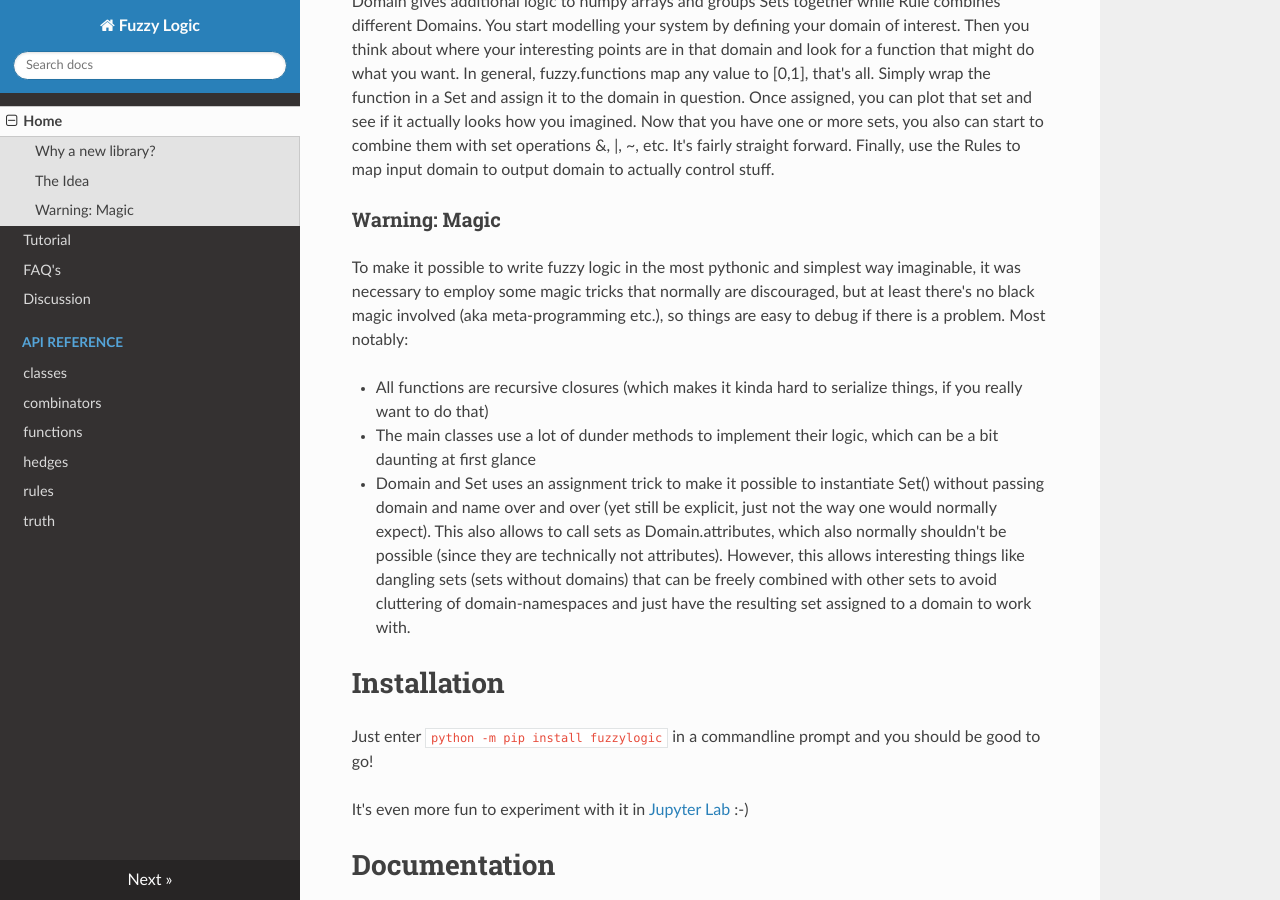
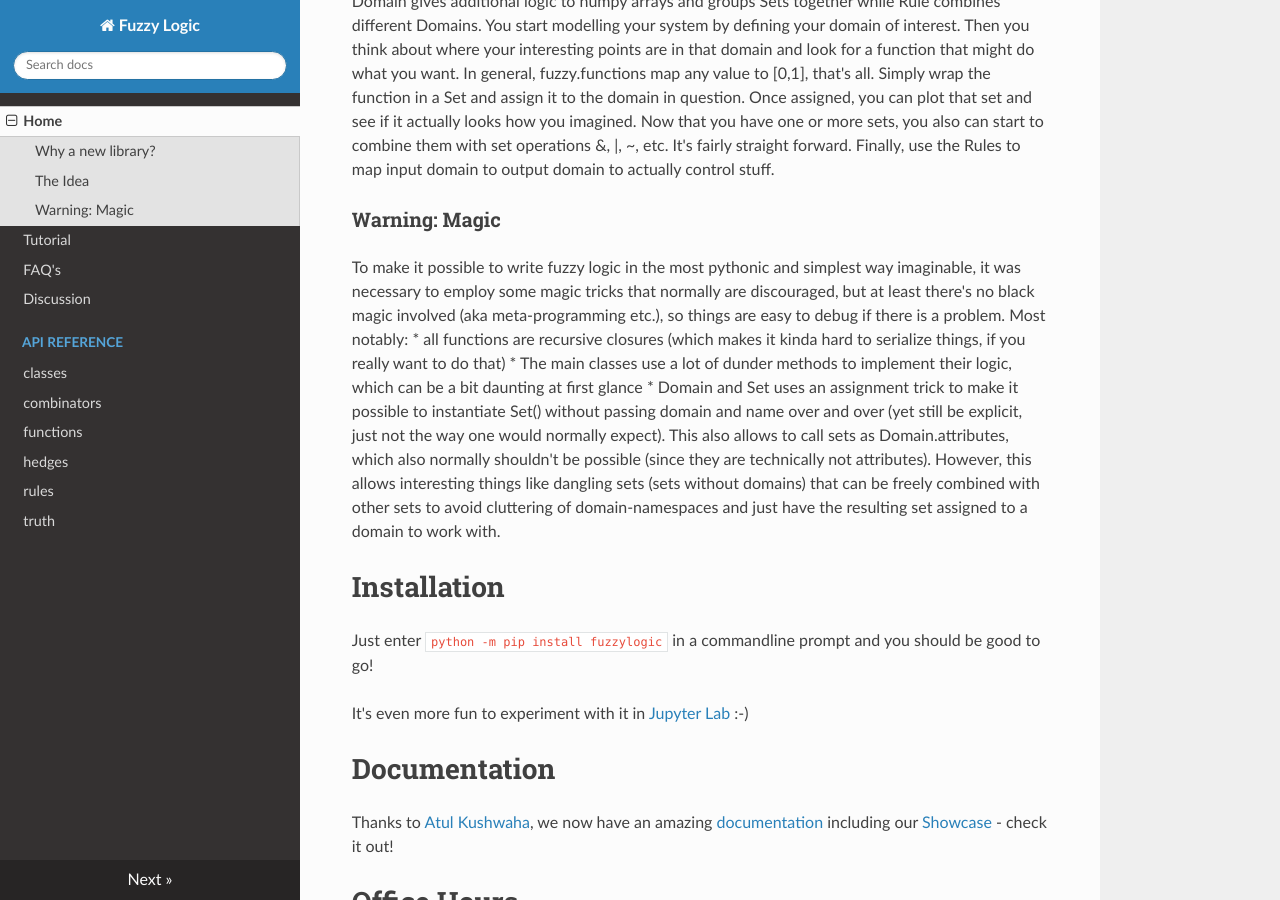
Before and after one commit to Python-Fuzzylogic/fuzzylogic, an MkDocs documentation site: the page built from docs/docs/index.md, in a window 1280 px wide and 900 px high, scrolled down 822 px. Built offline with MkDocs 1.6.1, drawn with Linux system fonts in a browser that asks for light colours; nearby versions of some CDN libraries.

```diff
--- a/docs/docs/index.md
+++ b/docs/docs/index.md
@@ -17,13 +17,11 @@ Finally, most education on the subject emphasize sets and membership functions,
 ### The Idea
 So, the idea is to have three parts that work together: domains, sets and rules. Each of these classes wrap additional logic around basic building blocks - Set gives logical operations to simple functions, Domain gives additional logic to numpy arrays and groups Sets together while Rule combines different Domains. You start modelling your system by defining your domain of interest. Then you think about where your interesting points are in that domain and look for a function that might do what you want. In general, fuzzy.functions map any value to [0,1], that's all. Simply wrap the function in a Set and assign it to the domain in question. Once assigned, you can plot that set and see if it actually looks how you imagined. Now that you have one or more sets, you also can start to combine them with set operations &, |, ~, etc. It's fairly straight forward.
 Finally, use the Rules to map input domain to output domain to actually control stuff.
-
 ### Warning: Magic
 To make it possible to write fuzzy logic in the most pythonic and simplest way imaginable, it was necessary to employ some magic tricks that normally are discouraged, but at least there's no black magic involved (aka meta-programming etc.), so things are easy to debug if there is a problem. Most notably:
-
- * All functions are recursive closures (which makes it kinda hard to serialize things, if you really want to do that)
- * The main classes use a lot of dunder methods to implement their logic, which can be a bit daunting at first glance
- * Domain and Set uses an assignment trick to make it possible to instantiate Set() without passing domain and name over and over (yet still be explicit, just not the way one would normally expect). This also allows to call sets as Domain.attributes, which also normally shouldn't be possible (since they are technically not attributes). However, this allows interesting things like dangling sets (sets without domains) that can be freely combined with other sets to avoid cluttering of domain-namespaces and just have the resulting set assigned to a domain to work with.
+* all functions are recursive closures (which makes it kinda hard to serialize things, if you really want to do that)
+* The main classes use a lot of dunder methods to implement their logic, which can be a bit daunting at first glance
+* Domain and Set uses an assignment trick to make it possible to instantiate Set() without passing domain and name over and over (yet still be explicit, just not the way one would normally expect). This also allows to call sets as Domain.attributes, which also normally shouldn't be possible (since they are technically not attributes). However, this allows interesting things like dangling sets (sets without domains) that can be freely combined with other sets to avoid cluttering of domain-namespaces and just have the resulting set assigned to a domain to work with.
 
 # Installation
 Just enter
```
